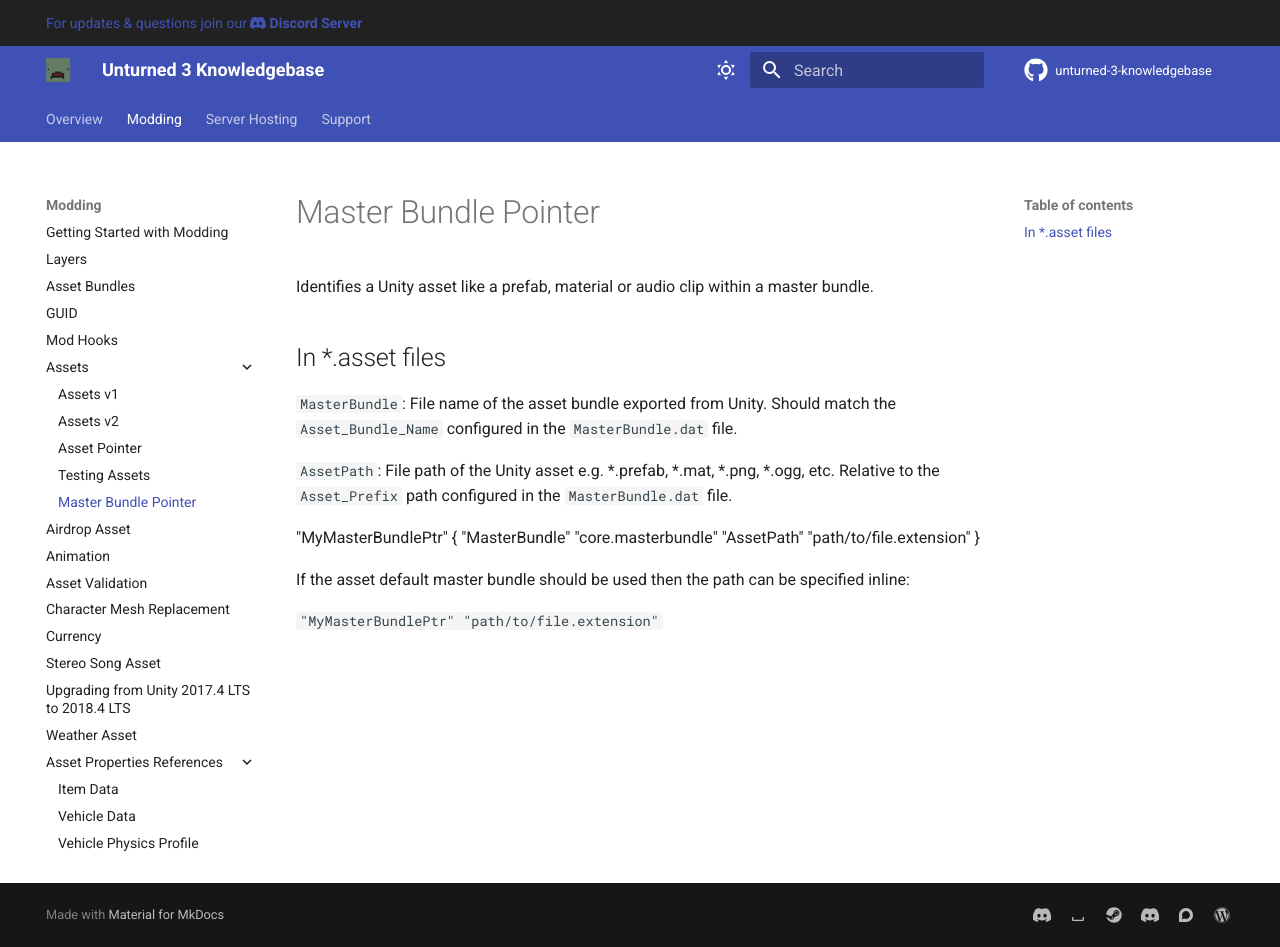
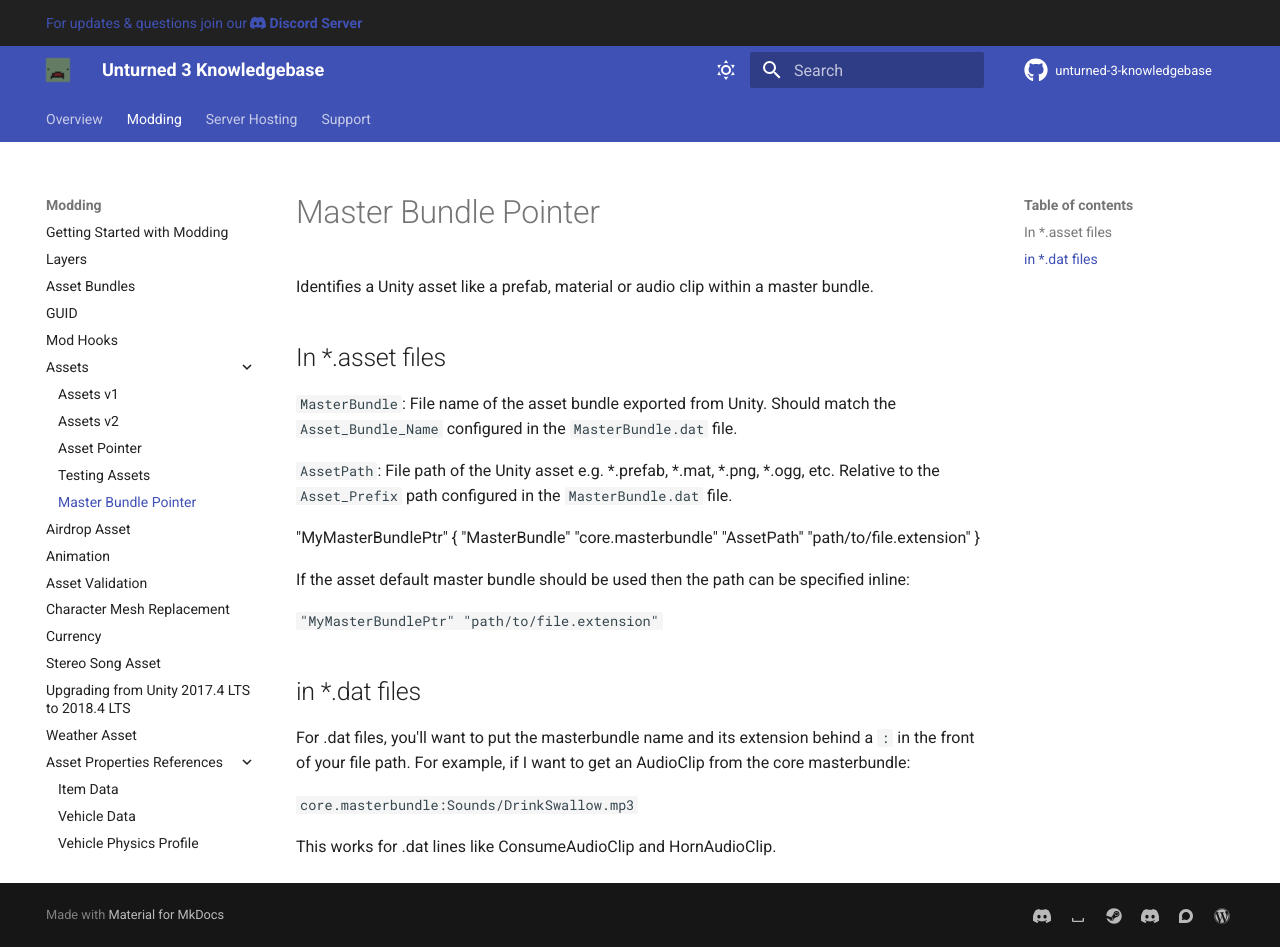
Before and after one commit to unturned-info/unturned-3-knowledgebase, an MkDocs documentation site: the page built from docs/Modding/MasterBundlePtr.md, in a window 1280 px wide and 947 px high. Built offline with MkDocs 1.6.1 and Material for MkDocs 9.7.7, drawn with Linux system fonts in a browser that asks for light colours; comment, search, counter and statistics services are not loaded.

Commit message:
Update MasterBundlePtr.md
Finally added the way for .dat files.

Signed-off-by: Jdance-Media <67397422+Jdance-Media@users.noreply.github.com>

````diff
--- a/docs/Modding/MasterBundlePtr.md
+++ b/docs/Modding/MasterBundlePtr.md
@@ -17,3 +17,11 @@
 If the asset default master bundle should be used then the path can be specified inline:
 
 ```"MyMasterBundlePtr" "path/to/file.extension"```
+
+## in \*.dat files
+
+For .dat files, you'll want to put the masterbundle name and its extension behind a `:` in the front of your file path. For example, if I want to get an AudioClip from the core masterbundle:
+
+```core.masterbundle:Sounds/DrinkSwallow.mp3```
+
+This works for .dat lines like ConsumeAudioClip and HornAudioClip.
````
